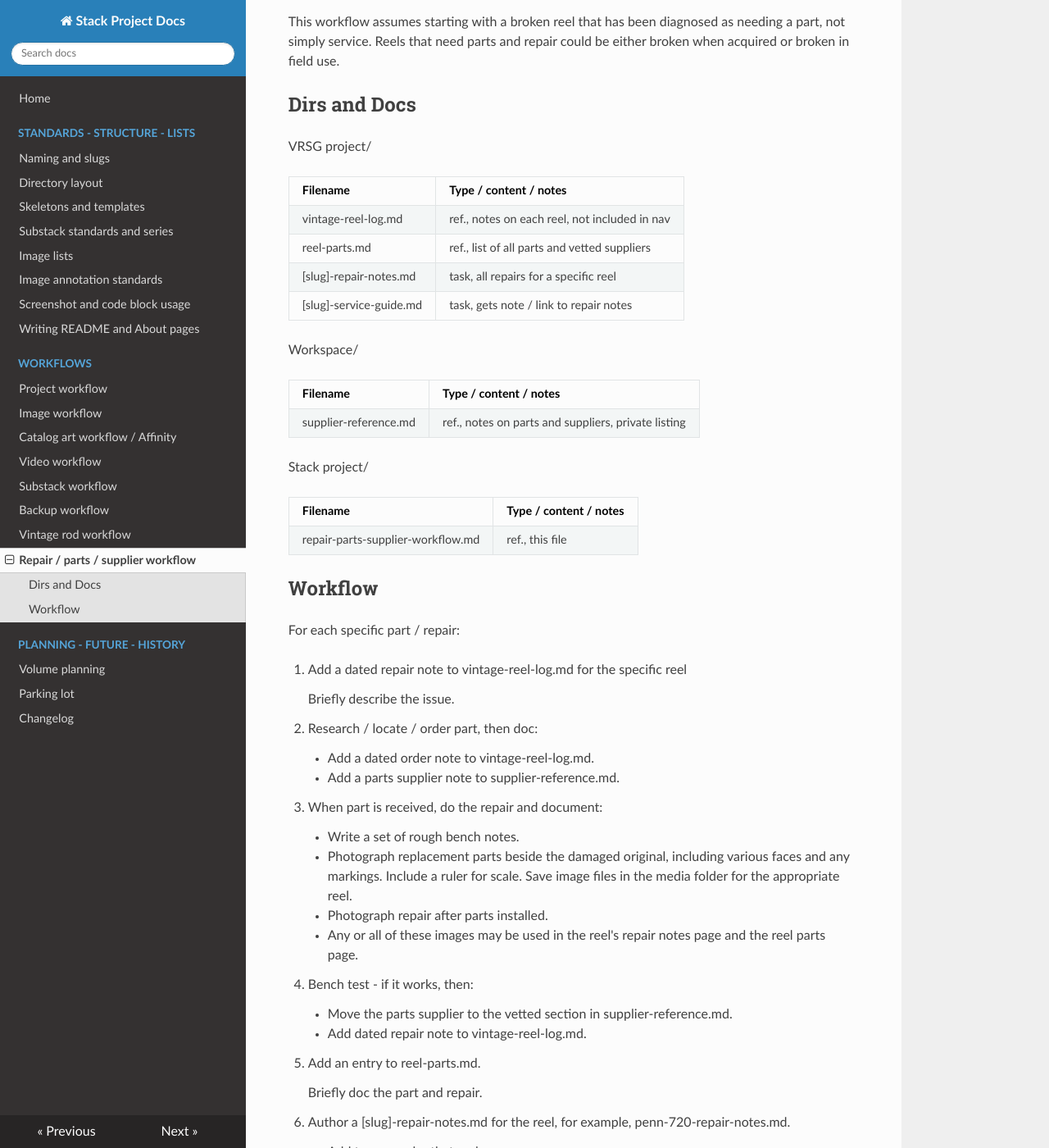
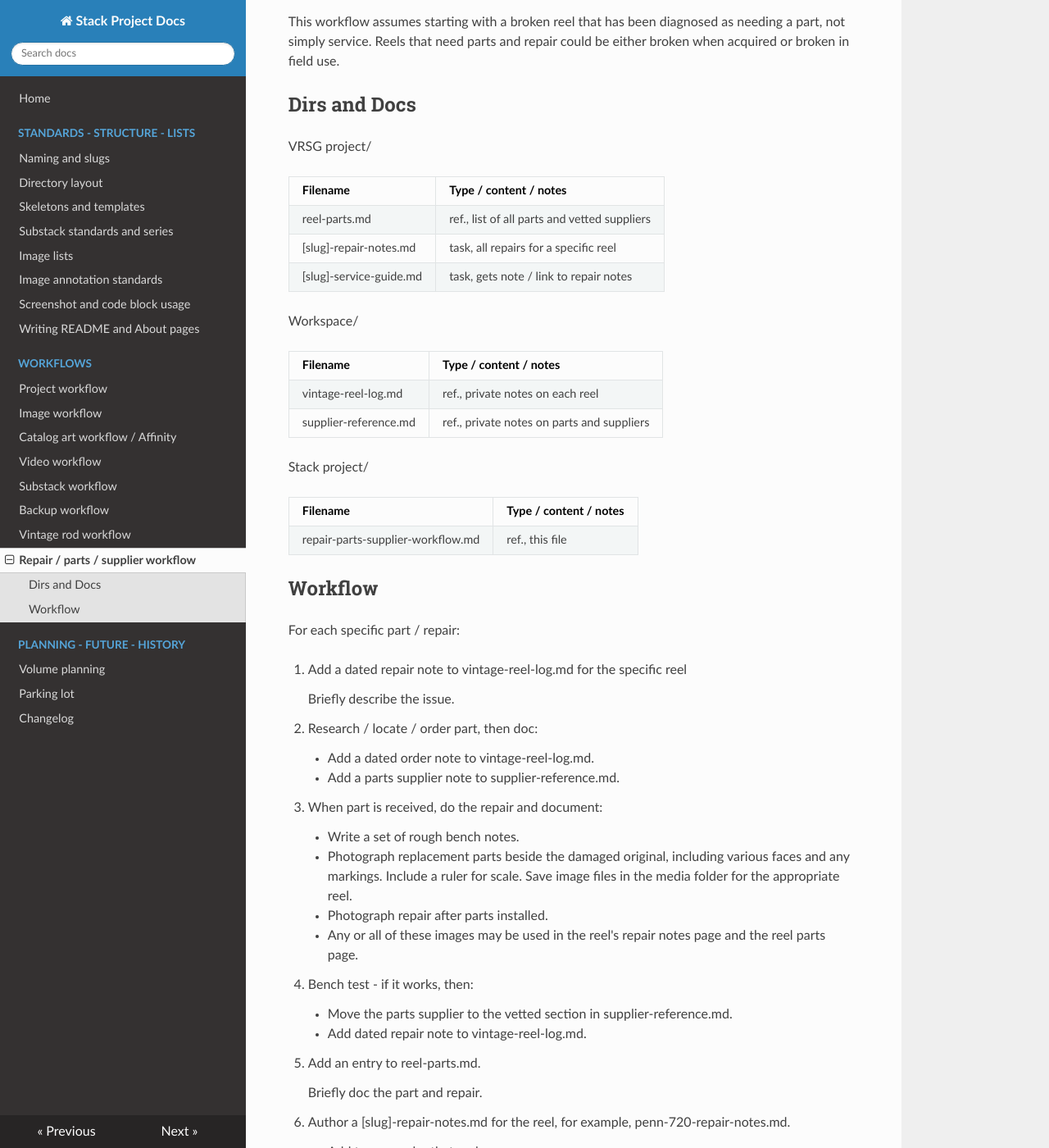
Before and after one commit to john-tech-writer/stack-project-docs, an MkDocs documentation site: the page built from docs/repair-parts-supplier-workflow.md, in a window 1280 px wide and 1400 px high, scrolled down 217 px. Shown: the whole window at 82% size. Built offline with MkDocs 1.6.1, drawn with Linux system fonts in a browser that asks for light colours; nearby versions of some CDN libraries; some of the changed lines change nothing that is shown; some of the changed text lies outside the part shown.

Commit message:
minor revs to workflow

```diff
--- a/docs/repair-parts-supplier-workflow.md
+++ b/docs/repair-parts-supplier-workflow.md
@@ -10,7 +10,6 @@ VRSG project/
 
 Filename | Type / content / notes
 --|--
- vintage-reel-log.md | ref., notes on each reel, not included in nav
  reel-parts.md | ref., list of all parts and vetted suppliers
  [slug]-repair-notes.md | task, all repairs for a specific reel
  [slug]-service-guide.md | task, gets note / link to repair notes
@@ -19,7 +18,8 @@ Workspace/
 
 Filename | Type / content / notes
 --|--
- supplier-reference.md | ref., notes on parts and suppliers, private listing
+ vintage-reel-log.md | ref., private notes on each reel
+ supplier-reference.md | ref., private notes on parts and suppliers
 
 Stack project/
 
@@ -67,4 +67,6 @@ For each specific part / repair:
 
     - Add any future repairs for that reel to the same page.
 
+    - Add a note / link in [slug]-service-guide.md for the reel.
+
 7. Review / update repair-workflow-parts-supplier-workflow.md with any process improvements.
```
